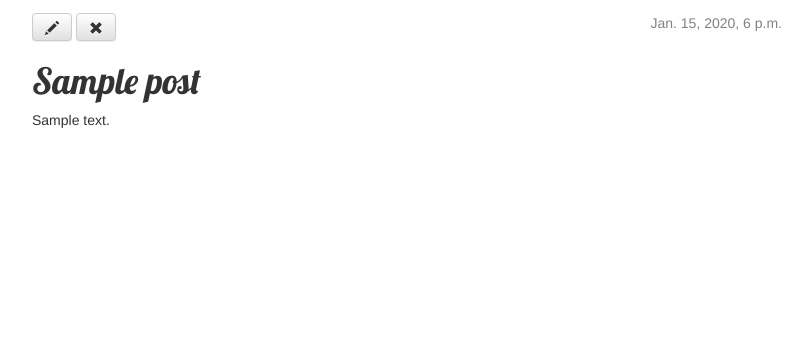
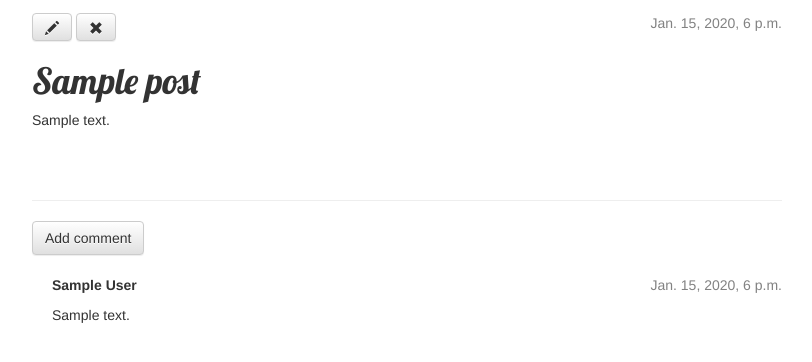
Before and after one commit to veraanddamao/second, a Django app: page /post/1/ in a window 1280 px wide. Shown: the part 131-493 px from the top of the page, without its empty margins (38-850 px from the left). Run offline with Django 3.2, Linux system fonts and the light colour scheme; tables that the repository leaves empty hold one stand-in row (values such as "Sample post"); some libraries are stand-ins or nearby versions.

Commit message:
Add comments.

```diff
--- a/blog/admin.py
+++ b/blog/admin.py
@@ -1,4 +1,5 @@
 from django.contrib import admin
-from .models import Post
+from .models import Post,Comment
 # Register your models here.
 admin.site.register(Post)
+admin.site.register(Comment)
--- a/blog/models.py
+++ b/blog/models.py
@@ -17,3 +17,15 @@ class Post(models.Model):
 
     def __unicode__(self):
         return self.title
+
+class Comment(models.Model):
+    post = models.ForeignKey('blog.Post', related_name='comments')
+    author = models.CharField(max_length=200)
+    text = models.TextField()
+    created_date = models.DateTimeField(default=timezone.now)
+    approved_comment = models.BooleanField(default=False)
+    def approve(self):
+        self.approved_comment = True
+        self.save()
+    def __unicode__(self):
+        return self.text
--- a/blog/static/css/blog.css
+++ b/blog/static/css/blog.css
@@ -52,3 +52,6 @@ body {
     .post h1 a, .post h1 a:visited {
         color: #000000;
     }
+    .comment {
+    margin: 20px 0px 20px 20px;
+}
--- a/blog/templates/blog/post_detail.html
+++ b/blog/templates/blog/post_detail.html
@@ -18,4 +18,15 @@
             <h1>{{ post.title }}</h1>
             <p>{{ post.text|linebreaksbr }}</p>
         </div>
+       <hr>
+<a class="btn btn-default" href="{% url 'add_comment_to_post' pk=post.pk %}">Add comment</a>
+{% for comment in post.comments.all %}
+    <div class="comment">
+        <div class="date">{{ comment.created_date }}</div>
+        <strong>{{ comment.author }}</strong>
+        <p>{{ comment.text|linebreaks }}</p>
+</div>
+{% empty %}
+    <p>No comments here yet :(</p>
+{% endfor %}
     {% endblock %}
--- a/blog/templates/blog/post_list.html
+++ b/blog/templates/blog/post_list.html
@@ -8,6 +8,7 @@
                 </div>
                 <h1><a href="{% url 'post_detail' pk=post.pk %}">{{ post.title }}</a></h1>
                 <p>{{ post.text|linebreaksbr }}</p>
+                <a href="{% url 'post_detail' pk=post.pk %}">Comments: {{ post.comments.count }}</a>
             </div>
         {% endfor %}
     {% endblock content %}
--- a/blog/urls.py
+++ b/blog/urls.py
@@ -11,4 +11,5 @@ urlpatterns = [
     url(r'^post/(?P<pk>\d+)/publish/$',views.post_publish,name='post_publish'),
 
     url(r'^post/(?P<pk>\d+)/remove/$',views.post_remove,name='post_remove'),
+    url(r'^post/(?P<pk>\d+)/comment/$',views.add_comment_to_post,name='add_comment_to_post'),
 ]
--- a/blog/views.py
+++ b/blog/views.py
@@ -2,7 +2,7 @@ from django.contrib.auth.decorators import login_required
 from django.shortcuts import render,get_object_or_404
 from django.utils import timezone
 from .models import Post
-from .forms import PostForm
+from .forms import PostForm, CommentForm
 from django.shortcuts import redirect
 
 # Create your views here.
@@ -54,3 +54,16 @@ def post_remove(request,pk):
     post = get_object_or_404(Post,pk=pk)
     post.delete()
     return redirect('post_list')
+
+def add_comment_to_post(request, pk):
+    post = get_object_or_404(Post, pk=pk)
+    if request.method == "POST":
+        form = CommentForm(request.POST)
+        if form.is_valid():
+            comment = form.save(commit=False)
+            comment.post = post
+            comment.save()
+            return redirect('post_detail', pk=post.pk)
+    else:
+        form = CommentForm()
+    return render(request, 'blog/add_comment_to_post.html', {'form': form})
```
Also changed, not shown: blog/forms.py (+7 -1 lines), blog/templates/blog/add_comment_to_post.html (added, +8 -0 lines), blog/migrations/0002_comment.py (added), blog/migrations/0003_auto_20161019_1404.py (added).
